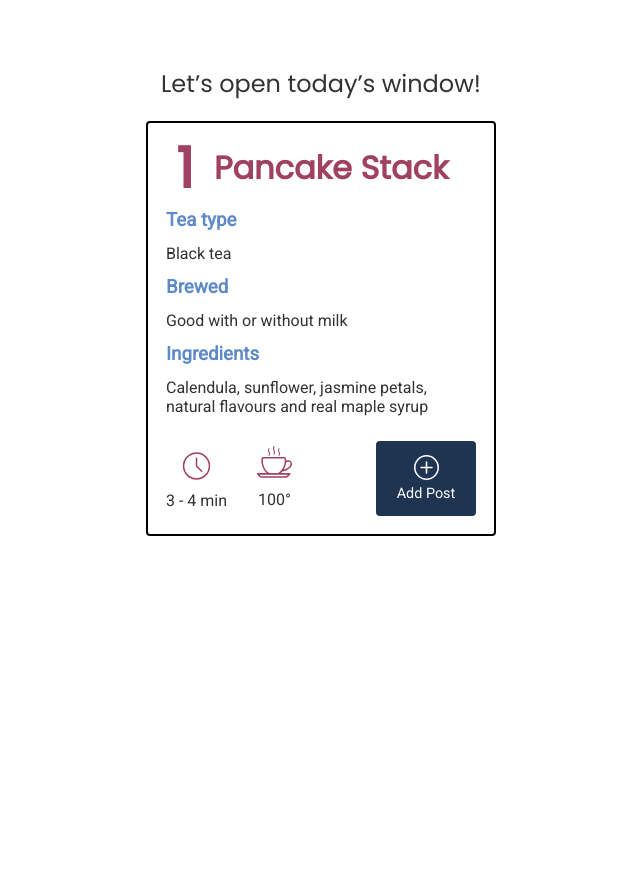
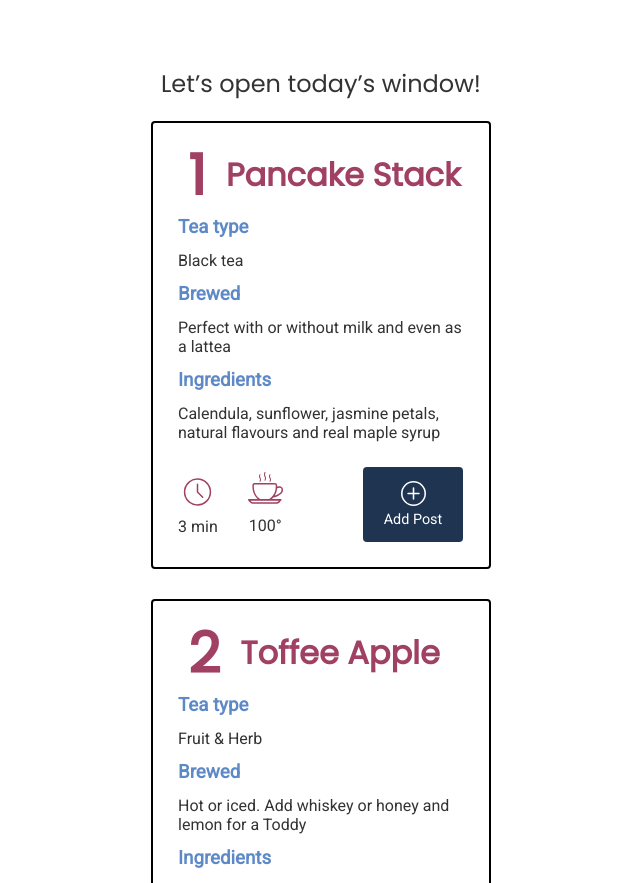
Before and after one commit to dreapediez/Blend-Front, a React (Create React App) app: page /calendar in a window 1280 px wide. Shown: the part 180-1063 px from the top of the page, without its empty margins (319-959 px from the left). Before the commit the page ends 800 px from the top, so only its background shows below. Built offline with nearby package versions, Linux system fonts and the light colour scheme.

Commit message:
Include calendar page with windows map

```diff
--- a/src/App.tsx
+++ b/src/App.tsx
@@ -8,7 +8,7 @@ import { useAppSelector } from "./redux/hooks";
 import LogInPage from "./pages/LogInPage/LogInPage";
 import NotFoundPage from "./pages/NotFoundPage/NotFoundPage";
 import Loading from "./components/Loading/Loading";
-import CalendarPage from "./pages/ClaendarPage/CalendarPager";
+import CalendarPage from "./pages/ClaendarPage/CalendarPage";
 
 const App = () => {
   const { pathname } = useLocation();
--- a/src/components/Window/Window.tsx
+++ b/src/components/Window/Window.tsx
@@ -2,35 +2,40 @@ import WindowStyled from "./WindowStyled";
 import { ReactComponent as Time } from "../../assets/time.svg";
 import { ReactComponent as Temperature } from "../../assets/mini-mug.svg";
 import Button from "../Button/Button";
-// interface WindowProps {
+import { WindowStructure } from "../../types/caledarTypes";
 
-// }
+interface WindowProps extends WindowStructure {}
 
-const Window = (): JSX.Element => {
+const Window = ({
+  brewed,
+  day,
+  ingredients,
+  teaType,
+  temperature,
+  time,
+  title,
+}: WindowProps): JSX.Element => {
   return (
     <WindowStyled>
       <div className="title">
-        <span className="title__day">1</span>
-        <h2 className="title__tea">Pancake Stack</h2>
+        <span className="title__day">{day}</span>
+        <h2 className="title__tea">{title}</h2>
       </div>
       <h3>Tea type</h3>
-      <span>Black tea</span>
+      <span>{teaType}</span>
       <h3>Brewed</h3>
-      <span>Good with or without milk</span>
+      <span>{brewed}</span>
       <h3>Ingredients</h3>
-      <span>
-        Calendula, sunflower, jasmine petals, natural flavours and real maple
-        syrup
-      </span>
+      <span>{ingredients}</span>
       <div className="footer">
         <div className="footer__box">
           <div className="footer__icon">
             <Time height="40" className="footer__icon-time" />
-            <span>3 - 4 min</span>
+            <span>{time} min</span>
           </div>
           <div className="footer__icon">
             <Temperature className="footer__icon-temperature" />
-            <span>100°</span>
+            <span>{temperature}°</span>
           </div>
         </div>
         <Button
--- a/src/components/Window/WindowStyled.tsx
+++ b/src/components/Window/WindowStyled.tsx
@@ -6,11 +6,11 @@ const WindowStyled = styled.div`
   display: flex;
   flex-direction: column;
   align-items: flex-start;
-  width: 350px;
+  width: 340px;
   height: 100%;
   border: 2px solid #000;
   border-radius: 4px;
-  padding: 18px;
+  padding: 25px;
   margin: 0 auto;
 
   .title {
@@ -43,7 +43,7 @@ const WindowStyled = styled.div`
     flex-direction: row;
     align-items: center;
     gap: 25px;
-    width: 310px;
+    width: 285px;
     justify-content: space-between;
     &__box {
       display: flex;
--- /dev/null
+++ b/src/components/Window/windows.ts
@@ -0,0 +1,235 @@
+import { WindowStructure } from "../../types/caledarTypes";
+
+const windows: WindowStructure[] = [
+  {
+    day: 1,
+    title: "Pancake Stack",
+    teaType: "Black tea",
+    brewed: "Perfect with or without milk and even as a lattea",
+    ingredients:
+      "Calendula, sunflower, jasmine petals, natural flavours and real maple syrup",
+    time: 3,
+    temperature: 100,
+  },
+  {
+    day: 2,
+    title: "Toffee Apple",
+    teaType: "Fruit & Herb",
+    brewed: "Hot or iced. Add whiskey or honey and lemon for a Toddy",
+    ingredients: "Apple & hibiscus, rosehip pieces, natural flavors",
+    time: 4,
+    temperature: 100,
+  },
+  {
+    day: 3,
+    title: "Santas Milk & Cookies",
+    teaType: "Black tea",
+    brewed: "Perfect with or without milk and even as a lattea",
+    ingredients:
+      "Sumac berries, cornflower, safflower & red plum petals, natual flavours",
+    time: 3,
+    temperature: 100,
+  },
+  {
+    day: 4,
+    title: "Sweet Ginger",
+    teaType: "Rooibos",
+    brewed: "Perfect with or without milk and even as a lattea",
+    ingredients:
+      "Ginger, blackberry leaves, calendula petals, natural flavours",
+    time: 5,
+    temperature: 95,
+  },
+  {
+    day: 5,
+    title: "Candy Cane Popcorn",
+    teaType: "Black tea",
+    brewed: "Perfect with or without milk and even as a lattea",
+    ingredients:
+      "Popped rice, apple pieces, white camomile & safflower petals, natural flavours",
+    time: 4,
+    temperature: 100,
+  },
+  {
+    day: 6,
+    title: "Cinnaple Green",
+    teaType: "Green tea",
+    brewed: "Best hot, no milk",
+    ingredients: "Apple pieces, cinnamon, rose & plum petals, natural flavours",
+    time: 3,
+    temperature: 85,
+  },
+  {
+    day: 7,
+    title: "Pumpkin Whoopie",
+    teaType: "Black tea",
+    brewed: "Perfect with or without milk and even as a lattea",
+    ingredients:
+      "Apple, orange, rosehip pieces, hibiscus, calendula, sunflower petals, cinnamon, natural flavours",
+    time: 4,
+    temperature: 100,
+  },
+  {
+    day: 8,
+    title: "Apple Crumble",
+    teaType: "Fruit & Herb",
+    brewed: "Perfect hot or iced",
+    ingredients:
+      "Elderberry, rosehip & cranbery pieces, hibiscus petals, cinnamon, clove, natural flavours",
+    time: 3,
+    temperature: 100,
+  },
+  {
+    day: 9,
+    title: "Yorkshire Breakfast",
+    teaType: "Black tea",
+    brewed: "Perfect with a splash of milk",
+    ingredients: "Black tea",
+    time: 4,
+    temperature: 100,
+  },
+  {
+    day: 10,
+    title: "Movie Night Popcorn",
+    teaType: "Rooibos",
+    brewed: "Perfect with or without milk and even as a lattea",
+    ingredients: "Pomegranate peel, calendula & plum petals, natural flavours",
+    time: 5,
+    temperature: 100,
+  },
+  {
+    day: 11,
+    title: "Chocolate Cake",
+    teaType: "Black tea",
+    brewed: "Perfect with or without milk and even as a lattea",
+    ingredients: "Cocoa beans, calendula petals, natural flavours",
+    time: 3,
+    temperature: 100,
+  },
+  {
+    day: 12,
+    title: "Morning Maté",
+    teaType: "Fruit & Herb",
+    brewed: "Perfect hot or iced",
+    ingredients:
+      "Apple, rosehip, orange pieces, hibiscus, sunflower & safflower petals, rosemary & green maté leaves, natural flavours",
+    time: 3,
+    temperature: 85,
+  },
+  {
+    day: 13,
+    title: "Cookie",
+    teaType: "Black tea",
+    brewed: "Perfect with or without milk and even as a lattea",
+    ingredients:
+      "Cornflower, jasmine, rose, calendula petals, natural flavours",
+    time: 4,
+    temperature: 100,
+  },
+  {
+    day: 14,
+    title: "Chocolate Rooibos",
+    teaType: "Rooibos",
+    brewed: "Perfect with or without milk and even as a lattea",
+    ingredients: "Cocoa bean pieces, calendula petals, natural flavours",
+    time: 5,
+    temperature: 100,
+  },
+  {
+    day: 15,
+    title: "Peachy",
+    teaType: "Fruit & Herb",
+    brewed: "Perfect hot or iced",
+    ingredients:
+      "Apple, hibiscus, rosehip & peach pieces, camomile petals, natural flavours",
+    time: 4,
+    temperature: 100,
+  },
+  {
+    day: 16,
+    title: "Eggnog",
+    teaType: "Black tea",
+    brewed: "Perfect with or without milk and even as a lattea",
+    ingredients: "Cinnamon, ginger pieces, clove, natural flavours",
+    time: 3,
+    temperature: 95,
+  },
+  {
+    day: 17,
+    title: "Jasmine & Fruits",
+    teaType: "Green tea",
+    brewed: "Best hot, no milk",
+    ingredients: "Jasmine petals, natural flavours",
+    time: 2,
+    temperature: 85,
+  },
+  {
+    day: 18,
+    title: "Everyday Breakfast",
+    teaType: "Black tea",
+    brewed: "Perfect with a splash of milk",
+    ingredients: "Black tea",
+    time: 3,
+    temperature: 100,
+  },
+  {
+    day: 19,
+    title: "Pear Cinnabon",
+    teaType: "Rooibos",
+    brewed: "Perfect with or without milk and even as a lattea",
+    ingredients:
+      "Cinnamon, apple & pear pieces, blackberry leaves, safflower & lily flower petals, natural flavours",
+    time: 5,
+    temperature: 100,
+  },
+  {
+    day: 20,
+    title: "Ice Cream Earl Grey",
+    teaType: "Black tea",
+    brewed: "Perfect with or without milk and even as a lattea",
+    ingredients: "Cornflower petals, natural flavours",
+    time: 4,
+    temperature: 100,
+  },
+  {
+    day: 21,
+    title: "Gingerbread",
+    teaType: "Black tea",
+    brewed: "Perfect with or without milk and even as a lattea",
+    ingredients:
+      "Ginger, cinnamon, cocoa beans, safflower petals, camomile white flowerss, star anise, natural flavours",
+    time: 4,
+    temperature: 100,
+  },
+  {
+    day: 22,
+    title: "Belly Blue",
+    teaType: "Fruit & Herb",
+    brewed: "Perfect hot or iced",
+    ingredients:
+      "Anise, licorice, fennel, currant, rosehip, butterfly blue pea flower, hibiscus, star anise, nettle, jasmine, natural flavours",
+    time: 4,
+    temperature: 100,
+  },
+  {
+    day: 23,
+    title: "Chilly Willy Chai",
+    teaType: "Black tea",
+    brewed: "Perfect with or without milk and even as a lattea",
+    ingredients:
+      "Ginger, cinnamon, cardamom, black & white pepper, clove, nutmeg, calendula petals, natural flavours",
+    time: 3,
+    temperature: 95,
+  },
+  {
+    day: 24,
+    title: "Ruby Amaretto",
+    teaType: "Rooibos",
+    brewed: "Perfect with or without milk and even as a lattea",
+    ingredients: "Cornflower, calendula, safflower petals, natural flavours",
+    time: 5,
+    temperature: 100,
+  },
+];
+
+export default windows;
--- /dev/null
+++ b/src/pages/ClaendarPage/CalendarPage.tsx
@@ -0,0 +1,18 @@
+import Window from "../../components/Window/Window";
+import windows from "../../components/Window/windows";
+import CalendarPageStyled from "./CalendarPageStyled";
+
+const CalendarPage = (): JSX.Element => {
+  return (
+    <CalendarPageStyled>
+      <h2>Let’s open today’s window!</h2>
+      <div className="windows">
+        {windows.map((window) => (
+          <Window key={window.day} {...window} />
+        ))}
+      </div>
+    </CalendarPageStyled>
+  );
+};
+
+export default CalendarPage;
--- /dev/null
+++ b/src/pages/ClaendarPage/CalendarPageStyled.tsx
@@ -0,0 +1,10 @@
+import styled from "styled-components";
+
+const CalendarPageStyled = styled.div`
+  .windows {
+    display: grid;
+    gap: 30px;
+  }
+`;
+
+export default CalendarPageStyled;
--- a/src/pages/ClaendarPage/CalendarPager.tsx
+++ /dev/null
@@ -1,21 +0,0 @@
-// import Window from "../../components/Window/Window";
-// import { useAppSelector } from "../../redux/hooks";
-
-import Window from "../../components/Window/Window";
-
-const CalendarPage = (): JSX.Element => {
-  // const windows = useAppSelector(({ windows }) => window.list);
-
-  return (
-    <>
-      <h2>Let’s open today’s window!</h2>
-      <Window />
-      {/*
-      {windows.map((window) => (
-        <Window post={post} key={post.answer1} />
-      ))} */}
-    </>
-  );
-};
-
-export default CalendarPage;
--- /dev/null
+++ b/src/types/caledarTypes.ts
@@ -0,0 +1,34 @@
+export interface CalendarStructure {
+  userId: string;
+  isActive: boolean;
+  createdAt?: string;
+  windows: WindowStructure[];
+}
+
+export interface WindowState {
+  list: WindowStructure[];
+}
+
+export interface WindowStructure {
+  day: number;
+  title: string;
+  teaType: string;
+  brewed: string;
+  ingredients: string;
+  time: number;
+  temperature: number;
+}
+
+export interface PostStructure {
+  answer1?: string;
+  answer2?: string;
+  answer3?: string;
+  answer4?: string;
+  image: string;
+  imageBackup?: string;
+  createdAt?: string;
+}
+
+export interface WindowApi {
+  windows: WindowStructure[];
+}
```
